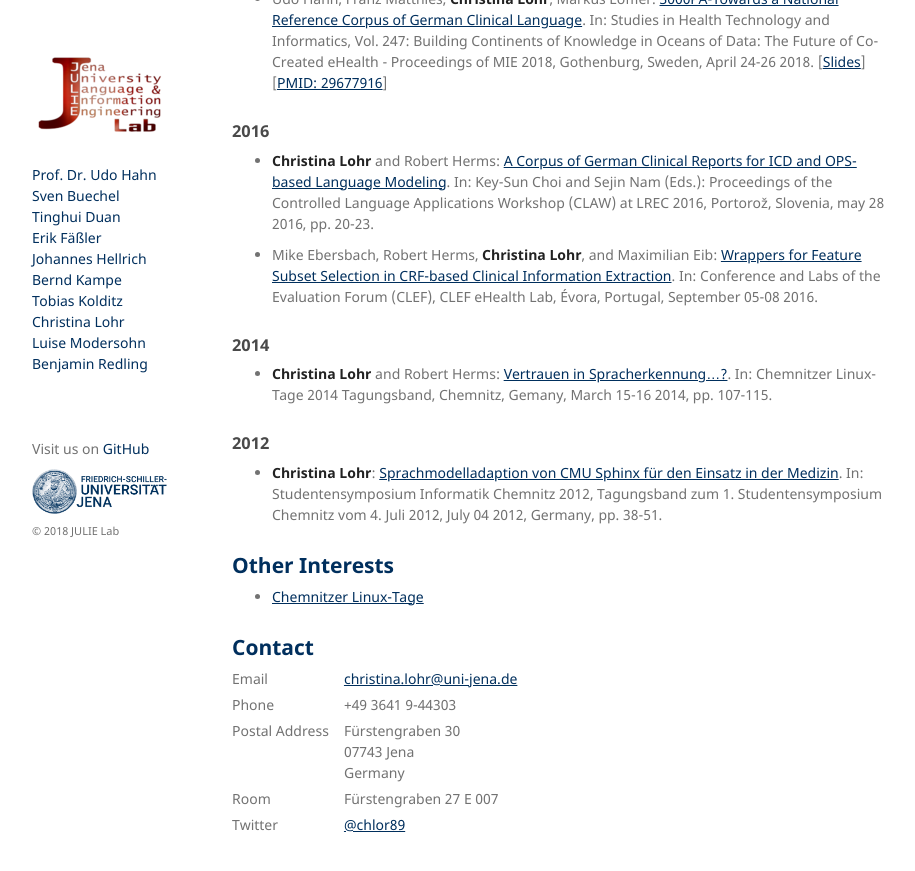
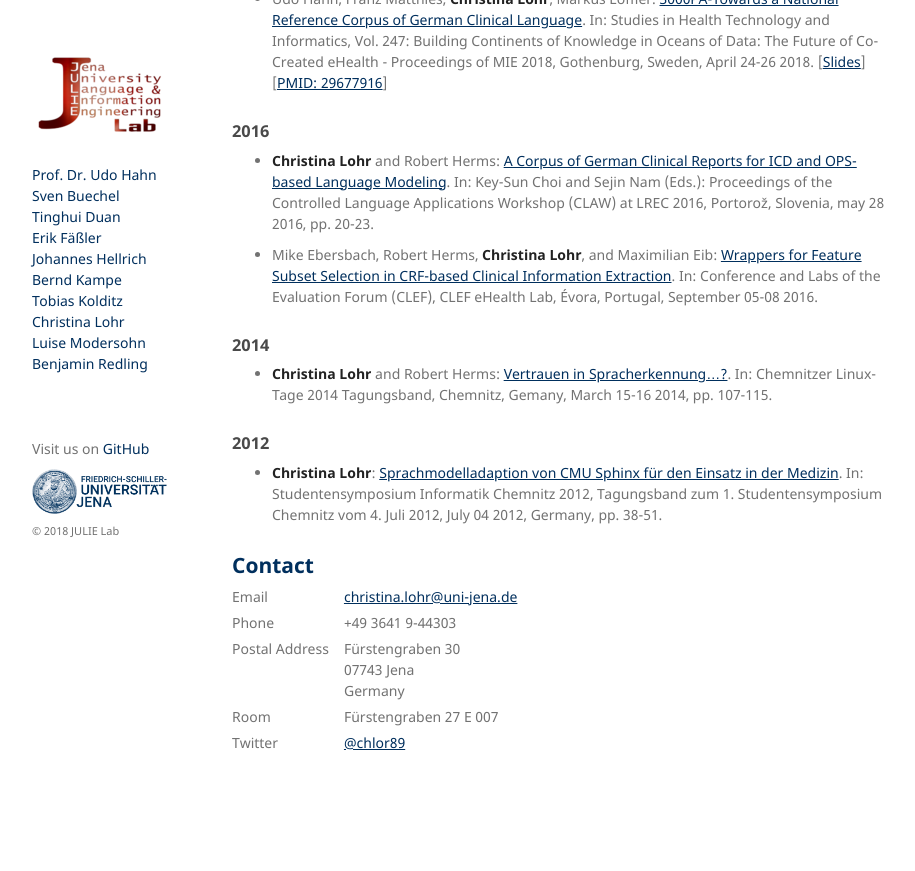
Before and after one commit to JULIELab/JULIELab.github.io, a Jekyll site: the page built from Staff/Lohr/index.md, in a window 1280 px wide and 900 px high, scrolled down 1446 px. Shown: the top 871 px of the window, without its empty margins (178-1093 px from the left). Built offline with Jekyll 4.4.1, drawn with Linux system fonts in a browser that asks for light colours; our own code applies the rules of GitHub Pages for plain Markdown files; after the commit the page ends 2264 px from its top, so only the background shows below that.

Commit message:
Update index.md

```diff
--- a/Staff/Lohr/index.md
+++ b/Staff/Lohr/index.md
@@ -59,10 +59,6 @@ Vol. 247: Building Continents of Knowledge in Oceans of Data: The Future of Co-C
 
 * **Christina Lohr**: [Sprachmodelladaption von CMU Sphinx für den Einsatz in der Medizin](http://www.qucosa.de/fileadmin/data/qucosa/documents/9004/tagungsband_tucsis12.pdf). In: Studentensymposium Informatik Chemnitz 2012, Tagungsband zum 1. Studentensymposium Chemnitz vom 4. Juli 2012, July 04 2012, Germany, pp. 38-51.
 
-## Other Interests
-
-* [Chemnitzer Linux-Tage](www.linux-tage.de)
-
 ## Contact
 
 | Email | [christina.lohr@uni-jena.de](mailto:christina.lohr@uni-jena.de) |
```
